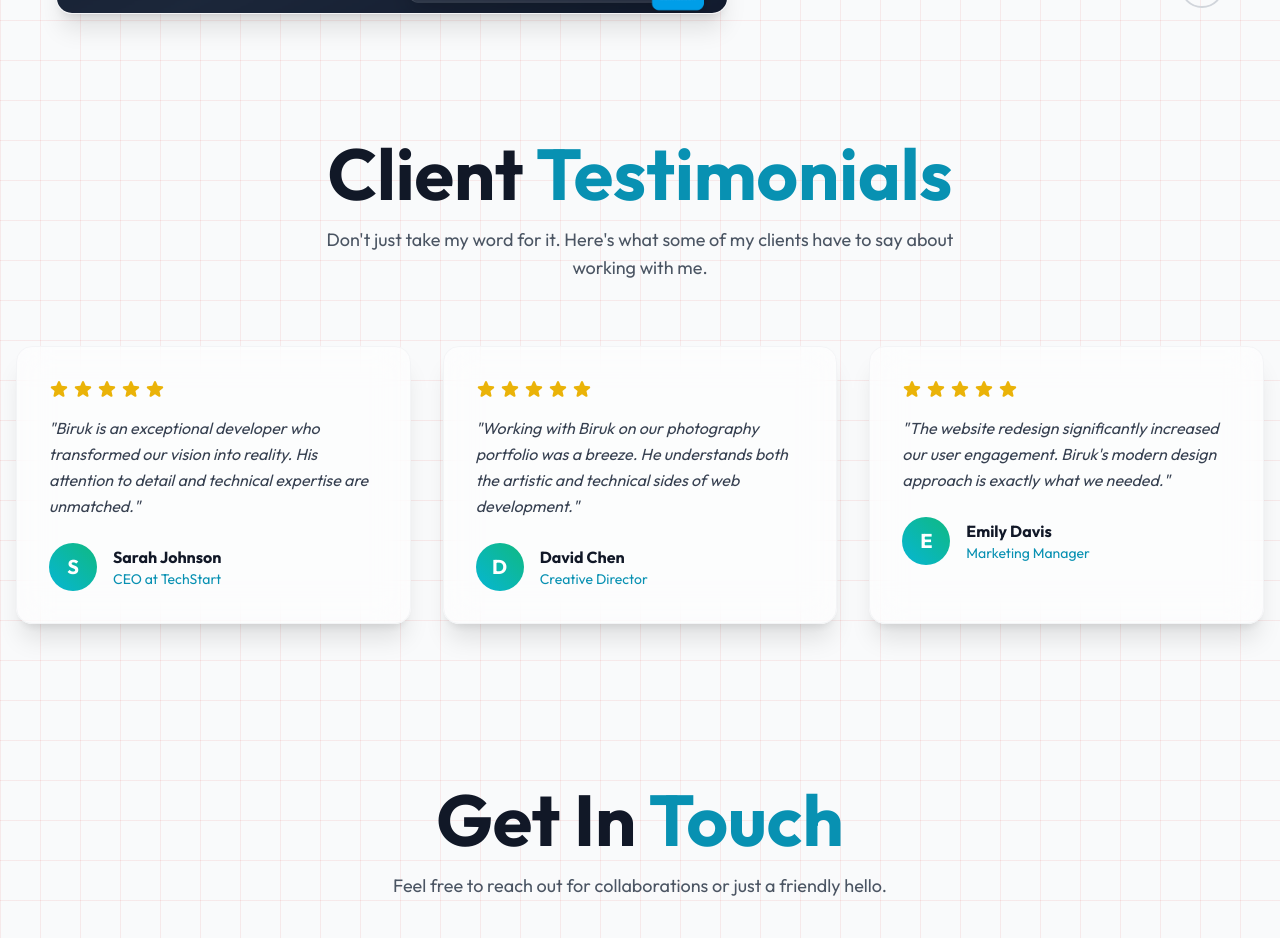
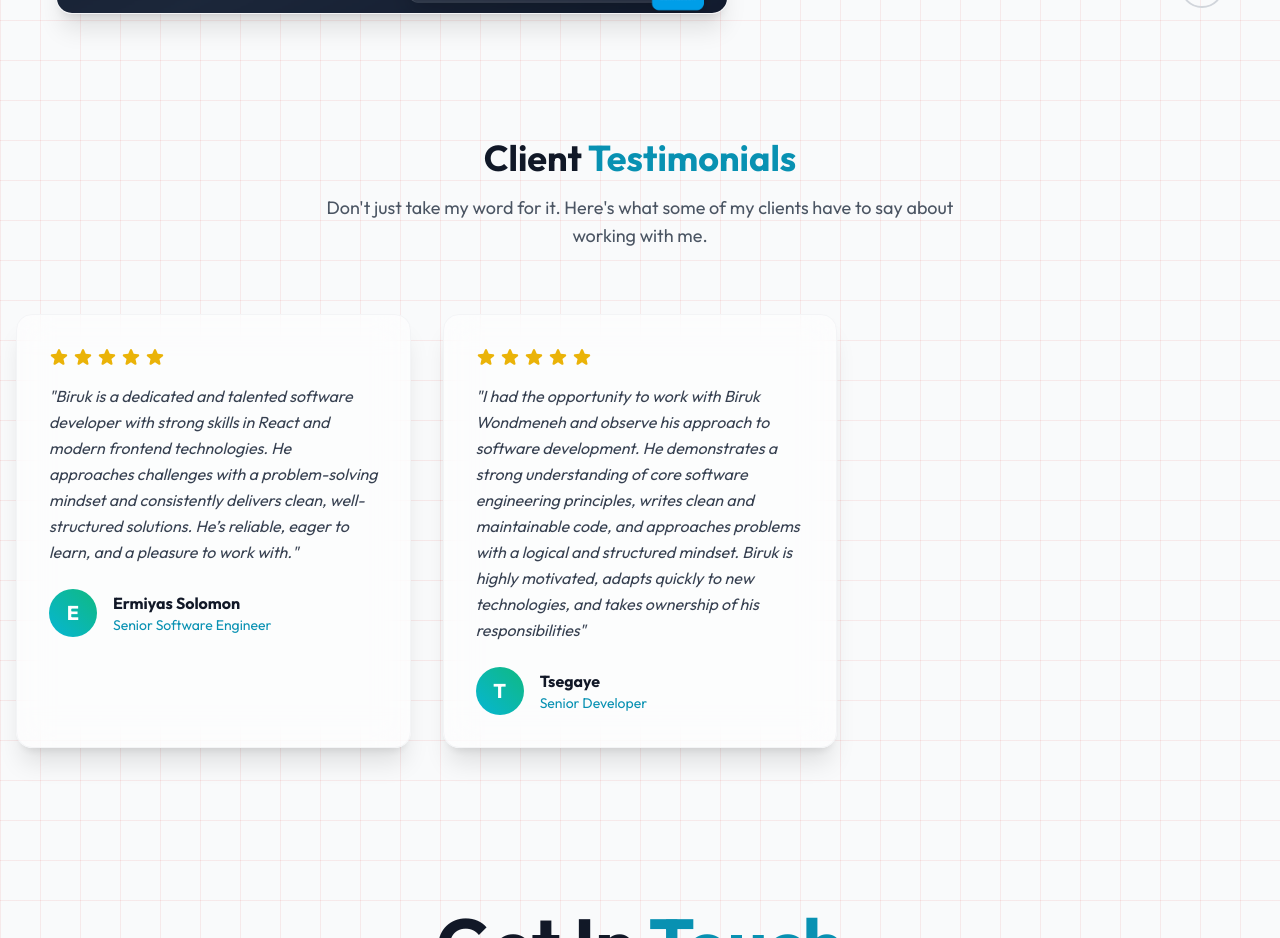
Before and after one commit to BirukW-23/myportfolio, a React (Vite) app: page / in a window 1280 px wide. Shown: the part 6300-7238 px from the top of the page. Built offline with nearby package versions, Linux system fonts and the light colour scheme.

Commit message:
feat ; testmonial

```diff
--- a/src/components/Testimonials.jsx
+++ b/src/components/Testimonials.jsx
@@ -6,26 +6,18 @@ const Testimonials = () => {
     const testimonials = [
         {
             id: 1,
-            name: "Sarah Johnson",
-            role: "CEO at TechStart",
+            name: "Ermiyas Solomon",
+            role: "Senior Software Engineer",
             content:
-                "Biruk is an exceptional developer who transformed our vision into reality. His attention to detail and technical expertise are unmatched.",
+                "Biruk is a dedicated and talented software developer with strong skills in React and modern frontend technologies. He approaches challenges with a problem-solving mindset and consistently delivers clean, well-structured solutions. He’s reliable, eager to learn, and a pleasure to work with.",
             rating: 5,
         },
         {
             id: 2,
-            name: "David Chen",
-            role: "Creative Director",
+            name: "Tsegaye",
+            role: "Senior Developer",
             content:
-                "Working with Biruk on our photography portfolio was a breeze. He understands both the artistic and technical sides of web development.",
-            rating: 5,
-        },
-        {
-            id: 3,
-            name: "Emily Davis",
-            role: "Marketing Manager",
-            content:
-                "The website redesign significantly increased our user engagement. Biruk's modern design approach is exactly what we needed.",
+                "I had the opportunity to work with Biruk Wondmeneh and observe his approach to software development. He demonstrates a strong understanding of core software engineering principles, writes clean and maintainable code, and approaches problems with a logical and structured mindset. Biruk is highly motivated, adapts quickly to new technologies, and takes ownership of his responsibilities",
             rating: 5,
         },
     ];
@@ -40,7 +32,7 @@ const Testimonials = () => {
                     viewport={{ once: true }}
                     className="text-center mb-16"
                 >
-                    <h2 className="text-3xl sm:text-4xl md:text-6xl lg:text-7xl font-bold mb-4 text-gray-900 dark:text-white">
+                    <h2 className="text-3xl md:text-4xl font-bold text-center mb-4 dark:text-white">
                         Client <span className="text-cyan-600 dark:text-cyan-400">Testimonials</span>
                     </h2>
                     <p className="text-lg text-gray-600 dark:text-gray-300 max-w-2xl mx-auto">
```
